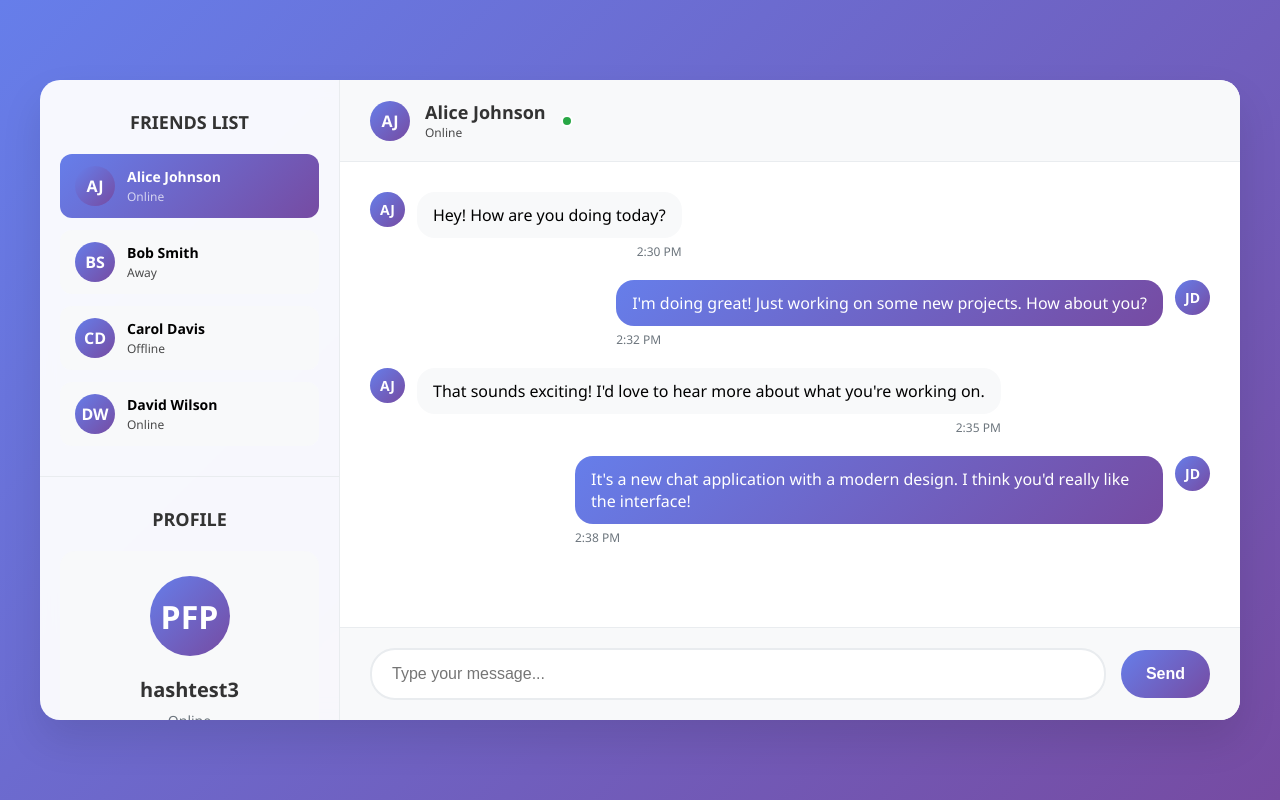
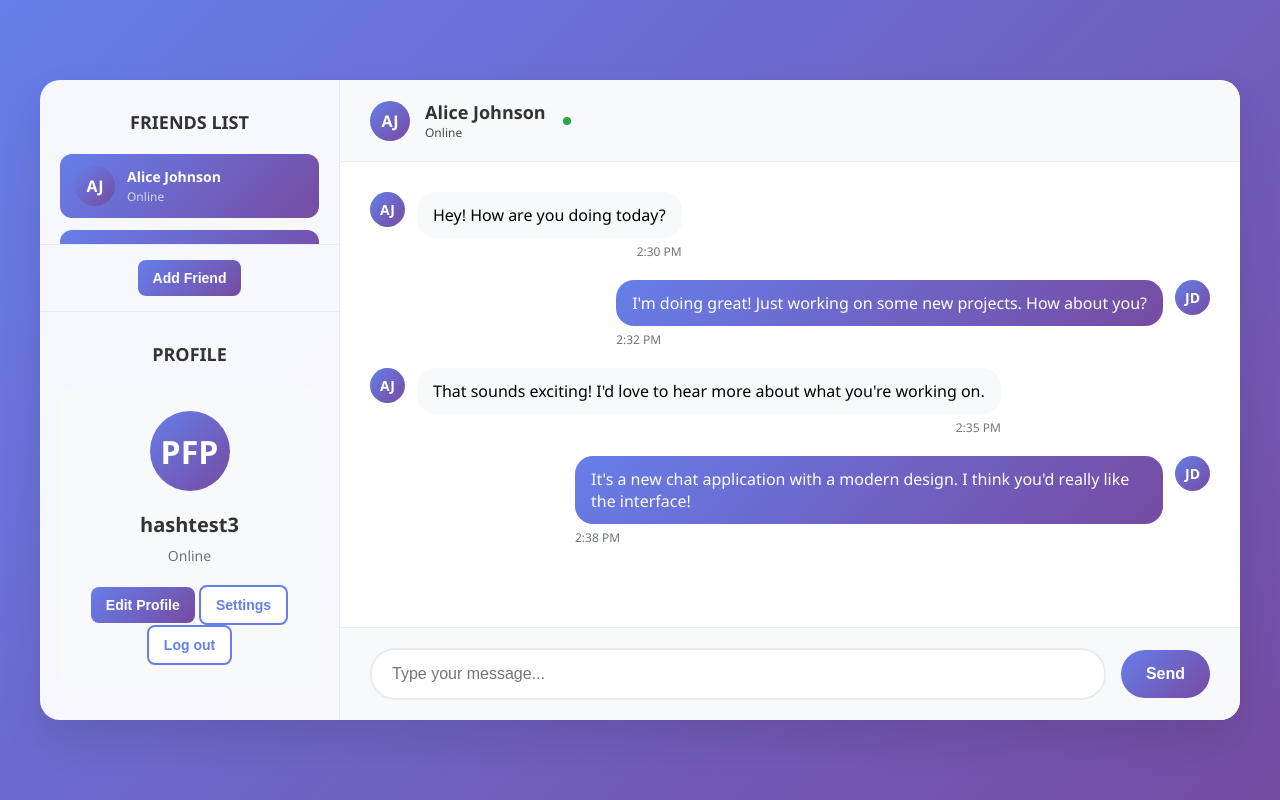
Before and after one commit to SmartPotato21/Chat-App, a Flask app: page /chat in a window 1280 px wide. Run offline with Flask 3, Linux system fonts and the light colour scheme; a user stored in the database is signed in.

Commit message:
popup for adding friends

```diff
--- a/webapp/main.py
+++ b/webapp/main.py
@@ -90,6 +90,8 @@ def chat_page():
         if 'logout_select' in request.form:
             return redirect('/logout')
 
+
+
     return render_template('chat.html', username = current_user.username)
 
 
--- a/webapp/templates/chat.html
+++ b/webapp/templates/chat.html
@@ -45,10 +71,22 @@
         }
 
         .friends-section {
-            flex: 1;
+            flex: 3;
             padding: 30px 20px;
             border-bottom: 1px solid #e9ecef;
+            overflow: auto;
         }
+        .friend-add-section {
+            flex: 0.3;
+            padding: 15px 20px;
+            border-bottom: 1px solid #e9ecef;
+            display: flex;
+            align-items: center;
+            justify-content: center;
+        }
+
+
+
 
         .profile-section {
             flex: 1;
@@ -369,29 +422,56 @@
                             <div class="friend-status">Online</div>
                         </div>
                     </div>
-                    <div class="friend-item" onclick="selectFriend('Bob Smith')">
-                        <div class="friend-avatar">BS</div>
+                     <div class="friend-item active" onclick="selectFriend('Alice Johnson')">
+                        <div class="friend-avatar">AJ</div>
                         <div class="friend-info">
-                            <div class="friend-name-item">Bob Smith</div>
-                            <div class="friend-status">Away</div>
-                        </div>
-                    </div>
-                    <div class="friend-item" onclick="selectFriend('Carol Davis')">
-                        <div class="friend-avatar">CD</div>
-                        <div class="friend-info">
-                            <div class="friend-name-item">Carol Davis</div>
-                            <div class="friend-status">Offline</div>
-                        </div>
-                    </div>
-                    <div class="friend-item" onclick="selectFriend('David Wilson')">
-                        <div class="friend-avatar">DW</div>
-                        <div class="friend-info">
-                            <div class="friend-name-item">David Wilson</div>
+                            <div class="friend-name-item">Alice Johnson</div>
                             <div class="friend-status">Online</div>
                         </div>
                     </div>
+                     <div class="friend-item active" onclick="selectFriend('Alice Johnson')">
+                        <div class="friend-avatar">AJ</div>
+                        <div class="friend-info">
+                            <div class="friend-name-item">Alice Johnson</div>
+                            <div class="friend-status">Online</div>
+                        </div>
+                    </div>
+                     <div class="friend-item active" onclick="selectFriend('Alice Johnson')">
+                        <div class="friend-avatar">AJ</div>
+                        <div class="friend-info">
+                            <div class="friend-name-item">Alice Johnson</div>
+                            <div class="friend-status">Online</div>
+                        </div>
+                    </div>
+                     <div class="friend-item active" onclick="selectFriend('Alice Johnson')">
+                        <div class="friend-avatar">AJ</div>
+                        <div class="friend-info">
+                            <div class="friend-name-item">Alice Johnson</div>
+                            <div class="friend-status">Online</div>
+                        </div>
+                    </div>
+                     <div class="friend-item active" onclick="selectFriend('Alice Johnson')">
+                        <div class="friend-avatar">AJ</div>
+                        <div class="friend-info">
+                            <div class="friend-name-item">Alice Johnson</div>
+                            <div class="friend-status">Online</div>
+                        </div>
+                    </div>
+
+
                 </div>
+
             </div>
+
+            <div class="friend-add-section">
+                <button class="profile-btn primary" type="submit" onclick="togglePopup()">Add Friend</button>
+
+
+            </div>
+
+
+
+
 
             <!-- Profile Section -->
             <div class="profile-section">
@@ -474,4 +555,23 @@
                 </div>
             </div>
         </div>
+
+
     </div>
+    <div class="add-friend-popup" id="popup">
+    <h2>Add Friend</h2>
+</div>
+
+<script>
+    let popup = document.getElementById('popup');
+    function togglePopup() {
+        if (popup.style.display === 'block') {
+            popup.style.display = 'none';
+        } else {
+            popup.style.display = 'block';
+        }
+
+    }
+</script>
+
+</body>
```
Also changed, not shown: other parts of webapp/templates/chat.html (+42 -0 lines), webapp/db/users.db.
